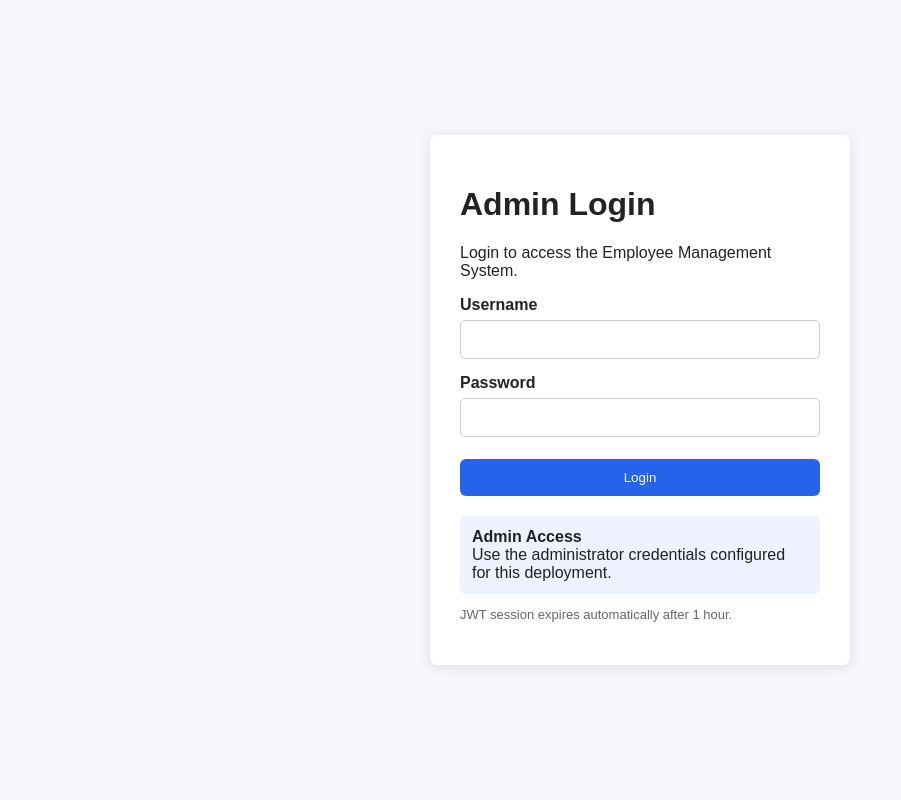
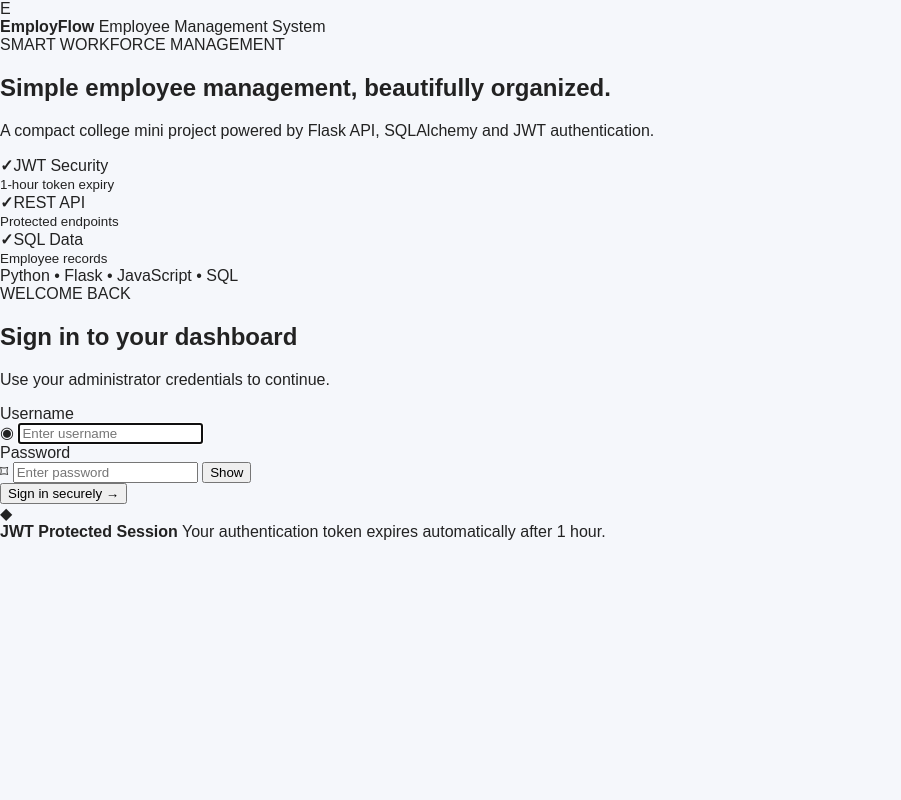
Before and after one commit to rs6739171-hash/Employee_Management_System_JWT, a Flask app: page /login in a window 1280 px wide. Shown: the whole page, without its empty margins (0-901 px from the left). Run offline with Flask 3, Linux system fonts and the light colour scheme.

Commit message:
Redesign modern employee management frontend

```diff
--- a/templates/login.html
+++ b/templates/login.html
@@ -1,38 +1,83 @@
 <!DOCTYPE html>
-<html>
+<html lang="en">
 <head>
-    <title>Login - Employee Management System</title>
+    <meta charset="UTF-8">
+    <meta name="viewport" content="width=device-width, initial-scale=1.0">
+    <title>Login • EmployFlow</title>
     <link rel="stylesheet" href="{{ url_for('static', filename='style.css') }}">
 </head>
-<body>
-<div class="login-wrapper">
-    <div class="login-card">
-        <h1>Admin Login</h1>
-        <p>Login to access the Employee Management System.</p>
+<body class="login-page">
+    <div class="login-shell">
+        <section class="login-visual">
+            <div class="visual-glow glow-one"></div>
+            <div class="visual-glow glow-two"></div>
+            <div class="login-brand">
+                <div class="brand-mark brand-mark-light">E</div>
+                <div>
+                    <strong>EmployFlow</strong>
+                    <span>Employee Management System</span>
+                </div>
+            </div>
 
-        {% if error %}
-        <div class="error-message">{{ error }}</div>
-        {% endif %}
+            <div class="visual-copy">
+                <span class="login-kicker">SMART WORKFORCE MANAGEMENT</span>
+                <h1>Simple employee management, beautifully organized.</h1>
+                <p>A compact college mini project powered by Flask API, SQLAlchemy and JWT authentication.</p>
 
-        <form method="POST">
-            <label>Username</label>
-            <input type="text" name="username" required>
+                <div class="feature-row">
+                    <div><b>✓</b><span>JWT Security<br><small>1-hour token expiry</small></span></div>
+                    <div><b>✓</b><span>REST API<br><small>Protected endpoints</small></span></div>
+                    <div><b>✓</b><span>SQL Data<br><small>Employee records</small></span></div>
+                </div>
+            </div>
 
-            <label>Password</label>
-            <input type="password" name="password" required>
+            <div class="visual-footer">Python • Flask • JavaScript • SQL</div>
+        </section>
 
-            <button class="button form-button" type="submit">Login</button>
-        </form>
+        <section class="login-form-side">
+            <div class="login-form-card">
+                <span class="form-kicker">WELCOME BACK</span>
+                <h2>Sign in to your dashboard</h2>
+                <p>Use your administrator credentials to continue.</p>
 
-        <div class="login-info">
-            <strong>Admin Access</strong><br>
-            Use the administrator credentials configured for this deployment.
-        </div>
+                {% if error %}
+                <div class="alert-error">⚠ {{ error }}</div>
+                {% endif %}
 
-        <p class="small-text">
-            JWT session expires automatically after 1 hour.
-        </p>
+                <form method="POST" class="modern-form login-form">
+                    <div class="field-group">
+                        <label for="username">Username</label>
+                        <div class="input-shell">
+                            <span>◉</span>
+                            <input id="username" type="text" name="username" placeholder="Enter username" required autofocus>
+                        </div>
+                    </div>
+
+                    <div class="field-group">
+                        <label for="password">Password</label>
+                        <div class="input-shell">
+                            <span>⌑</span>
+                            <input id="password" type="password" name="password" placeholder="Enter password" required>
+                            <button class="password-toggle" type="button" id="passwordToggle">Show</button>
+                        </div>
+                    </div>
+
+                    <button class="login-submit" type="submit">
+                        Sign in securely <span>→</span>
+                    </button>
+                </form>
+
+                <div class="security-note">
+                    <div class="shield">◆</div>
+                    <div>
+                        <strong>JWT Protected Session</strong>
+                        <span>Your authentication token expires automatically after 1 hour.</span>
+                    </div>
+                </div>
+            </div>
+        </section>
     </div>
-</div>
+
+    <script src="{{ url_for('static', filename='app.js') }}"></script>
 </body>
 </html>
```
